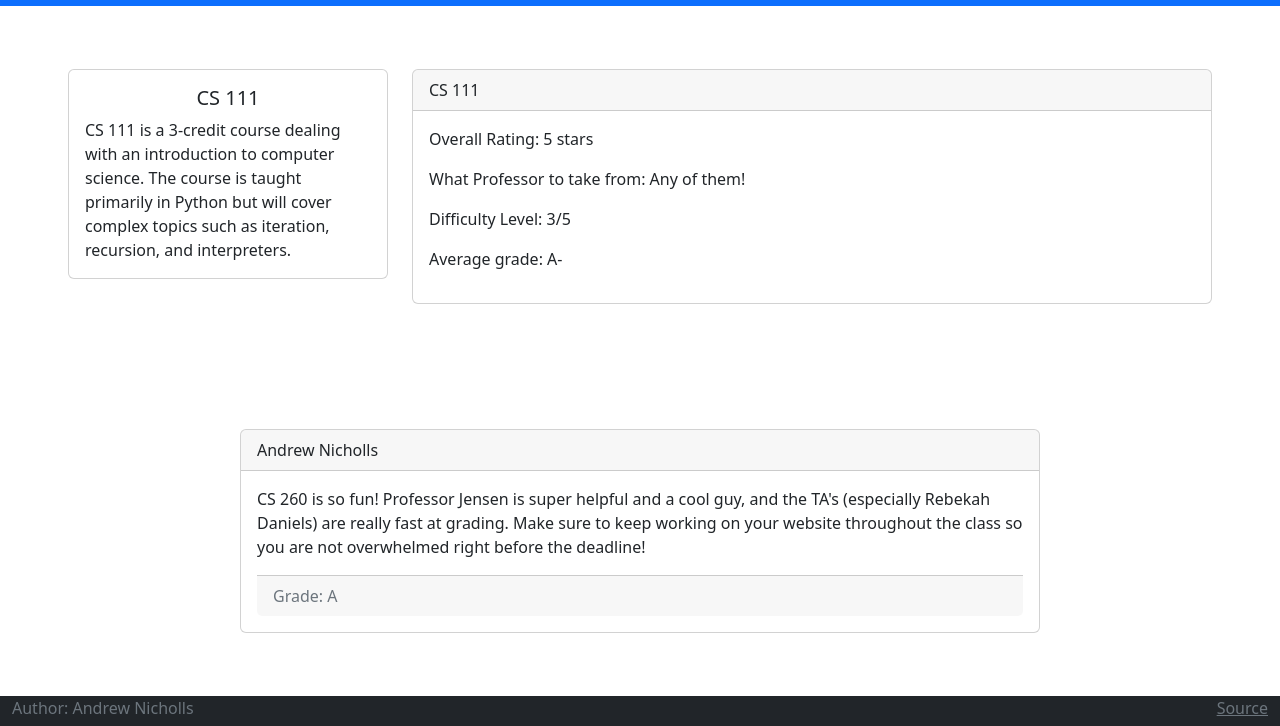
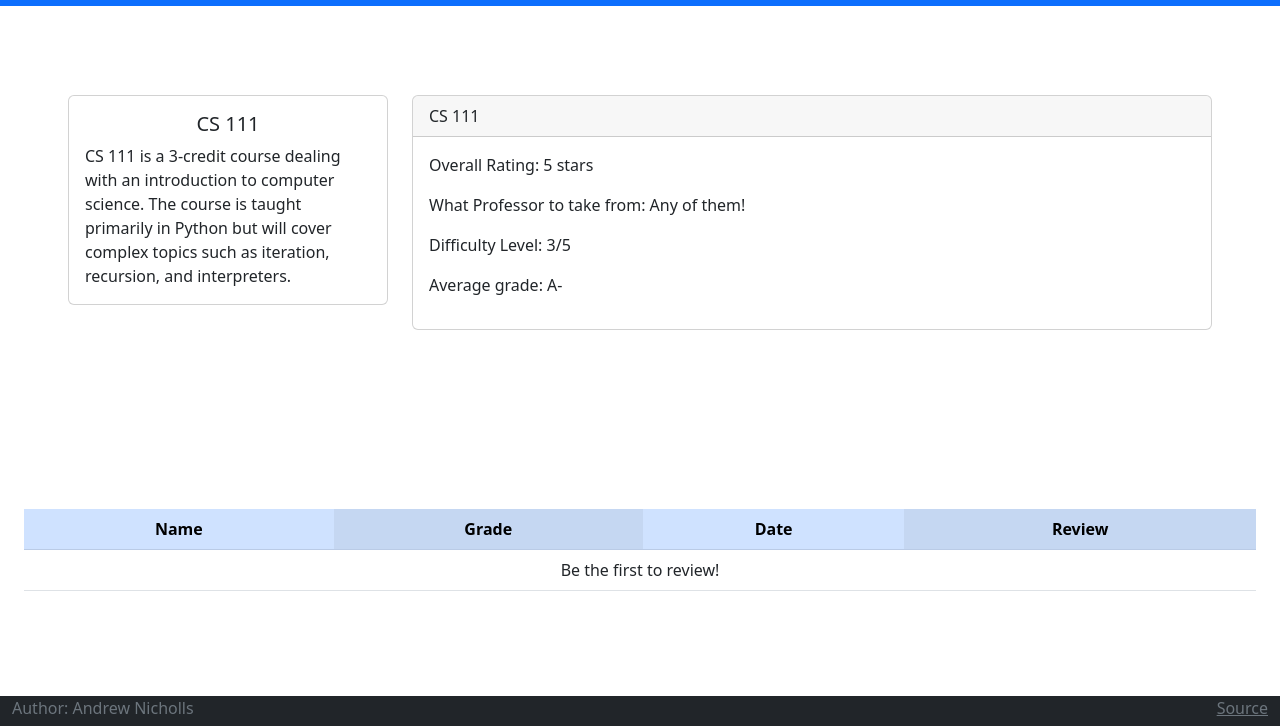
Before and after one commit to Centerearth/startup, a website: page public/cs111.html in a window 1280 px wide. Shown: the part 74-800 px from the top of the page. Drawn offline with nearby package versions, Linux system fonts and the light colour scheme; no server answers.

Commit message:
visually updated the display tables

```diff
--- a/public/cs111.html
+++ b/public/cs111.html
@@ -65,54 +65,19 @@
         </div>
       </div>
 
-
-      <div class="row">
-        <div class="col-sm-6">
-          <div class="card" style="width: 50rem;">
-            <div class="card-header" class="user-name"> <!-- setting this to two for now -->
-              <span class="user-name2">Andrew Nicholls</span>
-            </div>
-            <div class="card-body">
-                <p id="reviewText">CS 260 is so fun! Professor Jensen is super helpful and a cool guy, and the TA's (especially Rebekah Daniels) are really fast at grading. Make sure to keep working on your website throughout the class so you are not overwhelmed right before the deadline!</p>
-                <div class="card-footer text-muted">
-                  <footer class="footer" id="reviewerGrade">Grade: A</footer>
-                </div>
-            </div>
-          </div>
-        </div>
+      <div class="container-fluid text-center">
+        <table class="table table-striped-columns">
+          <thead class="table-primary">
+            <tr>
+              <th>Name</th>
+              <th>Grade</th>
+              <th>Date</th>
+              <th>Review</th>
+            </tr>
+          </thead>
+          <tbody id="reviewTable"></tbody>
+        </table>
       </div>
-      <!--
-      <div class="row">
-        <div class="col-sm-6">
-          <div class="card" style="width: 50rem;">
-            <div class="card-header">
-              Andrew Nicholls
-            </div>
-            <div class="card-body">
-                <p>CS 260 is so fun! Professor Jensen is super helpful and a cool guy, and the TA's (especially Rebekah Daniels) are really fast at grading. Make sure to keep working on your website throughout the class so you are not overwhelmed right before the deadline!</p>
-                <div class="card-footer text-muted">
-                  <footer class="footer">Grade: A</footer>
-                </div>
-            </div>
-          </div>
-        </div>
-      </div>
-      <div class="row">
-        <div class="col-sm-6">
-          <div class="card" style="width: 50rem;">
-            <div class="card-header">
-              Andrew Nicholls
-            </div>
-            <div class="card-body">
-                <p>CS 260 is so fun! Professor Jensen is super helpful and a cool guy, and the TA's (especially Rebekah Daniels) are really fast at grading. Make sure to keep working on your website throughout the class so you are not overwhelmed right before the deadline!</p>
-                <div class="card-footer text-muted">
-                  <footer class="footer">Grade: A</footer>
-                </div>
-            </div>
-          </div>
-        </div>
-      </div>
-      -->
     </main>
 
     <footer class="bg-dark text-dark text-muted">
--- a/public/main.css
+++ b/public/main.css
@@ -101,7 +101,5 @@
 
 td {
   max-width: 40vw;
-  overflow: hidden;
   white-space: nowrap;
-  text-overflow: ellipsis;
 }
--- a/public/reviews.js
+++ b/public/reviews.js
@@ -34,7 +34,7 @@
       nameTdEl.textContent = review.name;
       gradeTdEl.textContent = review.grade;
       dateTdEl.textContent = review.date;
-      reviewTdEl.textContent = review.name;
+      reviewTdEl.textContent = review.review;
 
       const rowEl = document.createElement('tr');
       rowEl.appendChild(nameTdEl);
```
Also changed, not shown: public/cs180.html (+12 -46 lines), public/cs235.html (+12 -47 lines), public/cs260.html (+3 -3 lines), public/review_maker.html (+0 -1 lines).
